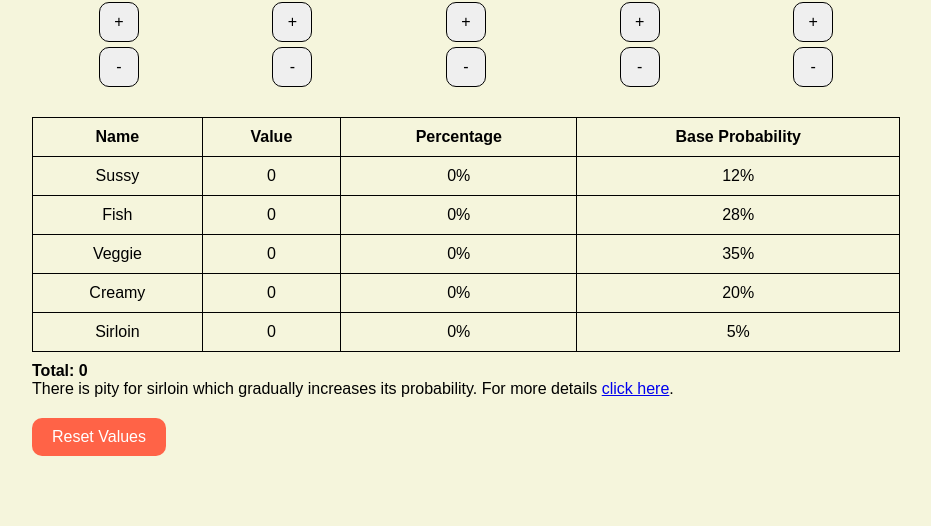
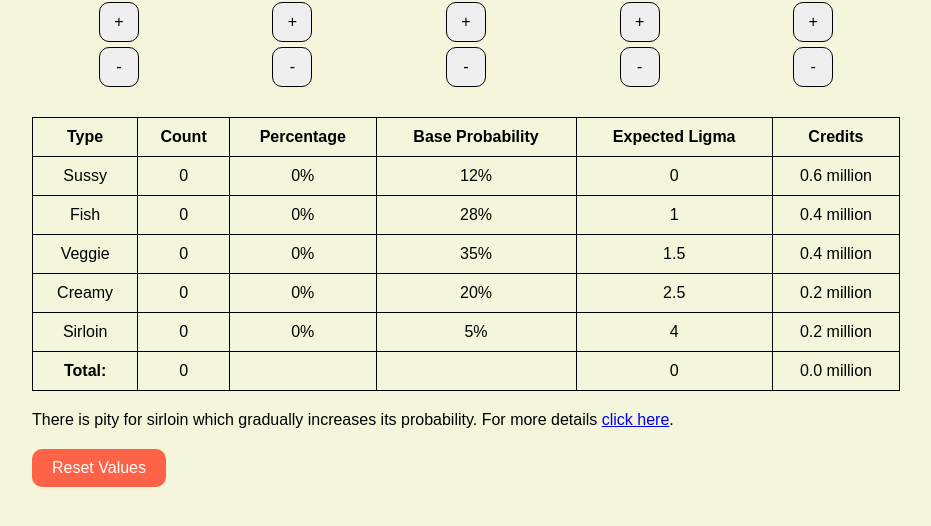
Before and after one commit to ZeroFPS-hk/curry-counter, a plain HTML site: page index.html in a window 1280 px wide. Shown: the part 234-760 px from the top of the page, without its empty margins (174-1105 px from the left). Drawn offline with Linux system fonts and the light colour scheme.

Commit message:
Add expected ligma and credits display

```diff
--- a/index.html
+++ b/index.html
@@ -43,10 +43,12 @@
             <table>
                 <thead>
                     <tr>
-                        <th>Name</th>
-                        <th>Value</th>
+                        <th>Type</th>
+                        <th>Count</th>
                         <th>Percentage</th>
                         <th>Base Probability</th>
+                        <th>Expected Ligma</th>
+                        <th>Credits</th>
                     </tr>
                 </thead>
                 <tbody>
@@ -55,36 +57,53 @@
                         <td id="sussy-value">0</td>
                         <td id="sussy-percent">0%</td>
                         <td>12%</td>
+                        <td>0</td>
+                        <td>0.6 million</td>
                     </tr>
                     <tr>
                         <td>Fish</td>
                         <td id="fish-value">0</td>
                         <td id="fish-percent">0%</td>
                         <td>28%</td>
+                        <td>1</td>
+                        <td>0.4 million</td>
                     </tr>
                     <tr>
                         <td>Veggie</td>
                         <td id="veggie-value">0</td>
                         <td id="veggie-percent">0%</td>
                         <td>35%</td>
+                        <td>1.5</td>
+                        <td>0.4 million</td>
                     </tr>
                     <tr>
                         <td>Creamy</td>
                         <td id="creamy-value">0</td>
                         <td id="creamy-percent">0%</td>
                         <td>20%</td>
+                        <td>2.5</td>
+                        <td>0.2 million</td>
                     </tr>
                     <tr>
                         <td>Sirloin</td>
                         <td id="sirloin-value">0</td>
                         <td id="sirloin-percent">0%</td>
                         <td>5%</td>
+                        <td>4</td>
+                        <td>0.2 million</td>
                     </tr>
                 </tbody>
+                <tfoot>
+                    <tr>
+                        <td><strong>Total:</strong></td>
+                        <td id="total-count">0</td>
+                        <td></td>
+                        <td></td>
+                        <td id="total-ligma">0</td>
+                        <td id="total-credits">0.0 million</td>
+                    </tr>
+                </tfoot>
             </table>
-            <div class="total-value">
-                Total: <span id="total-value">0</span>
-            </div>
             <div class="explanation">
                 There is pity for sirloin which gradually increases its probability. For more details <a href="https://bluearchive.wiki/wiki/New_Year_March#Cooking" target="_blank" rel="noreferrer">click here</a>.
             </div>
--- a/script.js
+++ b/script.js
@@ -13,17 +13,28 @@ const updateLocalStorage = () => {
     localStorage.setItem('curryCounterValues', JSON.stringify(values));
 };
 
-const updateValues = () => {
-    const totalValue = Object.values(values).reduce((acc, curr) => acc + curr, 0);
+function updateValues() {
+    // Update individual values and percentages
     Object.keys(values).forEach((key) => {
-        const valueElement = document.getElementById(`${key}-value`);
-        const percentElement = document.getElementById(`${key}-percent`);
-        valueElement.textContent = values[key];
-        percentElement.textContent = totalValue ? `${((values[key] / totalValue) * 100).toFixed(2)}%` : '0%';
+        const elementValue = document.getElementById(key + "-value");
+        const elementPercent = document.getElementById(key + "-percent");
+
+        elementValue.textContent = values[key];
+        const total = Object.values(values).reduce((a, b) => a + b, 0);
+        const percent = total === 0 ? 0 : ((values[key] / total) * 100).toFixed(1);
+        elementPercent.textContent = percent + "%";
     });
-    document.getElementById('total-value').textContent = totalValue;
+
+    // Calculate and update total count, total ligma, and total credits
+    const totalCount = Object.values(values).reduce((a, b) => a + b, 0);
+    const totalLigma = (values.sussy * 0) + (values.fish * 1) + (values.veggie * 1.5) + (values.creamy * 2.5) + (values.sirloin * 4);
+    const totalCredits = (values.sussy * 0.6) + (values.fish * 0.4) + (values.veggie * 0.4) + (values.creamy * 0.2) + (values.sirloin * 0.2);
+
+    document.getElementById("total-count").textContent = totalCount;
+    document.getElementById("total-ligma").textContent = totalLigma;
+    document.getElementById("total-credits").textContent = totalCredits.toFixed(1) + " million";
     updateLocalStorage();
-};
+}
 
 document.querySelectorAll('.icon-container').forEach((container) => {
     const type = container.dataset.type;
--- a/styles.css
+++ b/styles.css
@@ -53,6 +53,7 @@ h1 {
 table {
     width: 100%;
     border-collapse: collapse;
+    margin-bottom: 20px;
 }
 
 th, td {
```
